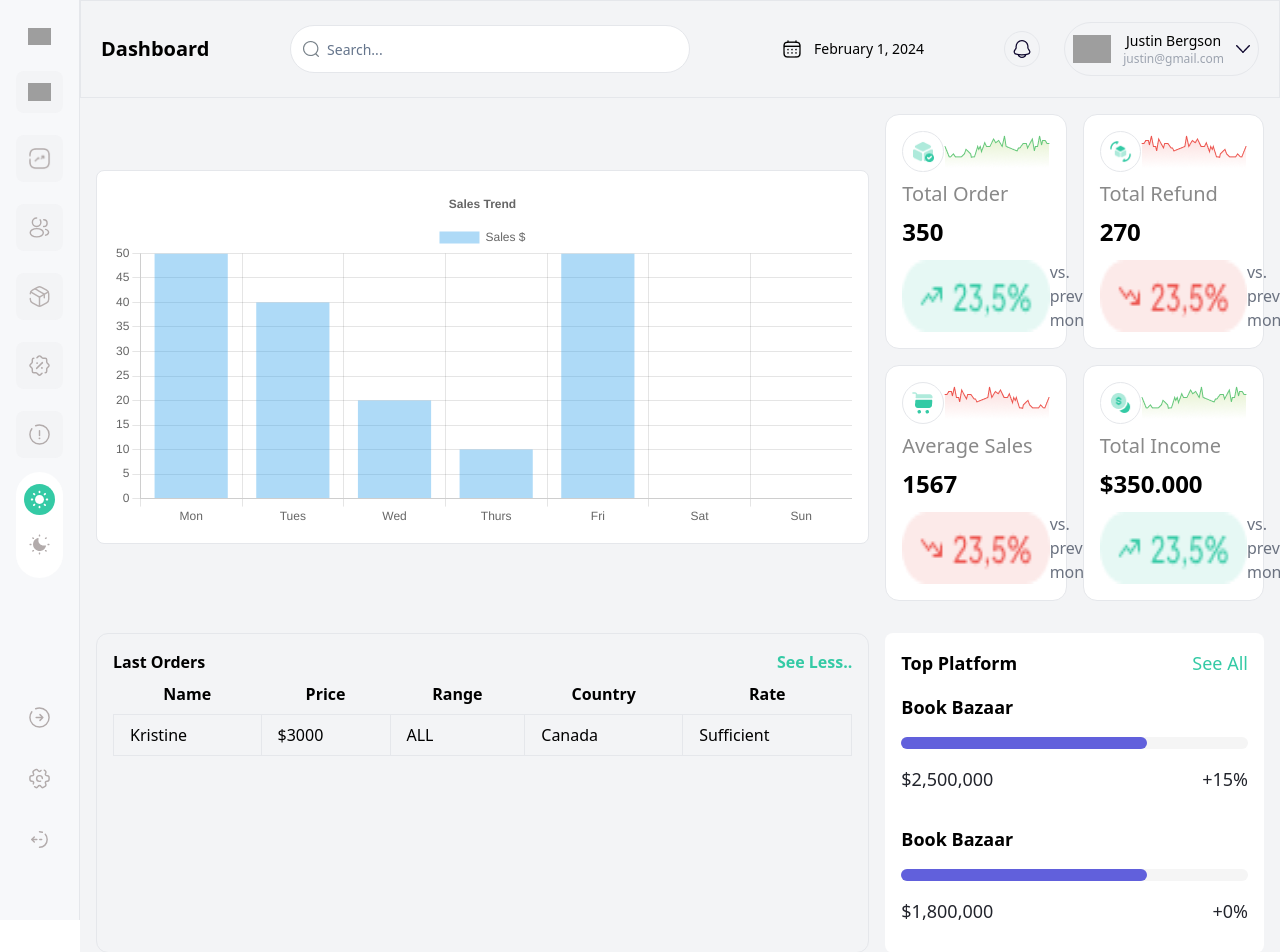
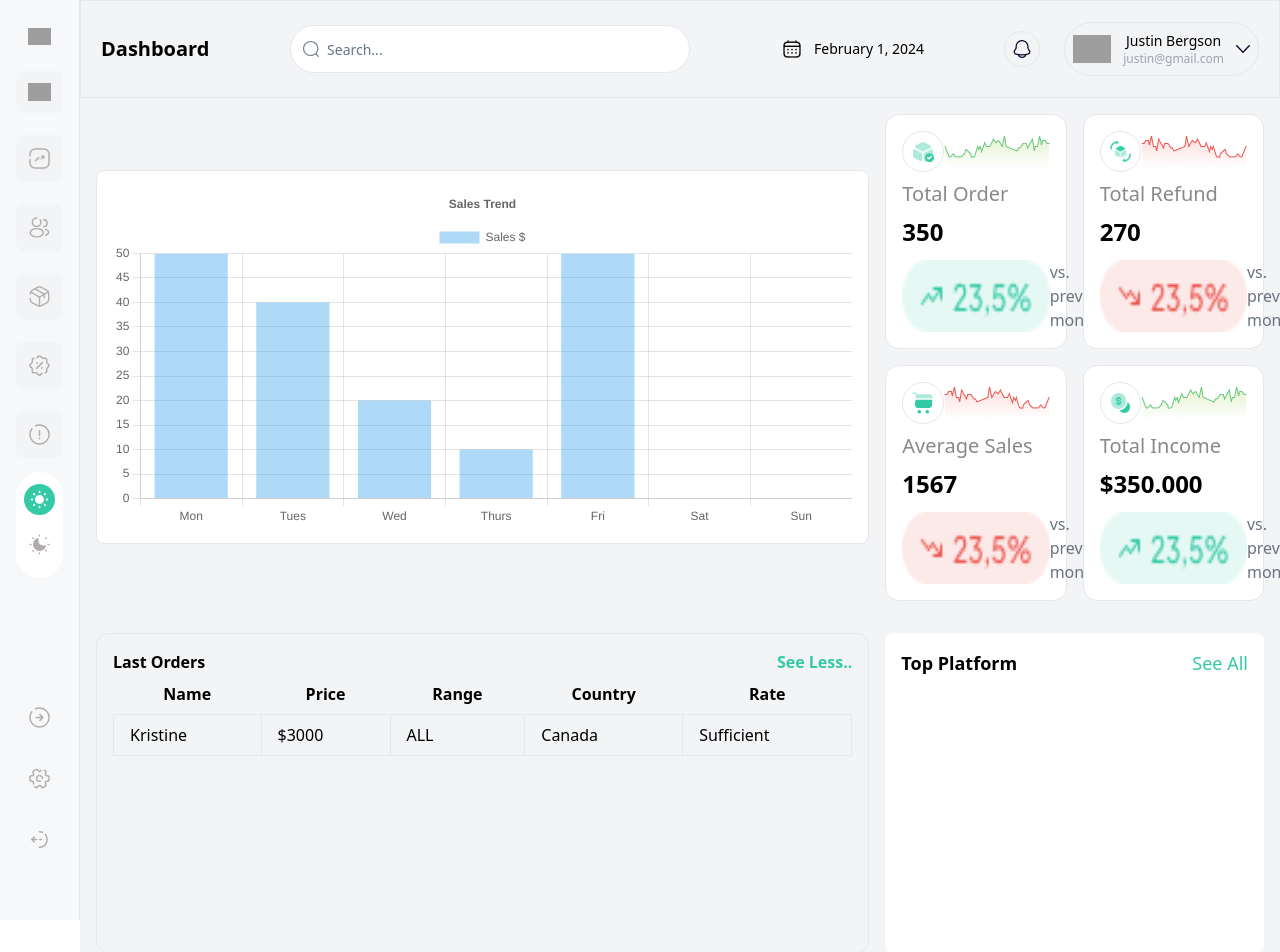
Before and after one commit to Emmanuel-Ingwe/analytics-dashh, a Next.js app: page / in a window 1280 px wide. Shown: the top 952 px of the page. Built offline with nearby package versions, Linux system fonts and the light colour scheme; grey boxes are pictures that could not be loaded.

Commit message:
classname-prop

```diff
--- /dev/null
+++ b/components/Range/index.jsx
@@ -0,0 +1,18 @@
+import React from 'react'
+
+const index = (className) => {
+  return (
+    <div className="py-4">
+            <h1 className='font-semibold text-lg'>{order.name}</h1>
+            <div className="flex items-center w-full before h-3 rounded-[40px] bg-[#f5f5f5] my-4">
+                <div className={className}></div>
+            </div>
+            <div className="flex items-center justify-between text-[#22242C]">
+              <h1 className="font-normal text-lg">{order.amount}</h1>
+              <h1 className="font-normal text-lg">{order.percentage}</h1>
+            </div>
+          </div>
+  )
+}
+
+export default index
--- a/components/RecentOrders.jsx
+++ b/components/RecentOrders.jsx
@@ -10,20 +10,7 @@ const RecentOrders = () => {
         <h2 className="text-lg font-medium text-[#34caa5]">See All</h2>
       </div>
       <ul>
-        {data.map((order, id) => (
-          <div className="py-4">
-            <h1 className='font-semibold text-lg'>{order.name}</h1>
-            <div className="flex items-center w-full before h-3 rounded-[40px] bg-[#f5f5f5] my-4">
-              {/* <input type="range" className='w-full bg-[#f5f5f5] border-none'/> */}
-            </div>
-            <div className="flex items-center justify-between text-[#22242C]">
-              <h1 className="font-normal text-lg">{order.amount}</h1>
-              <h1 className="font-normal text-lg">{order.percentage}</h1>
-            </div>
-          </div>
 
-          /*Delete AND MAKE A COMPONENT OF THAT ABOVE */
-        ))}
       </ul>
     </div>
   );
```
